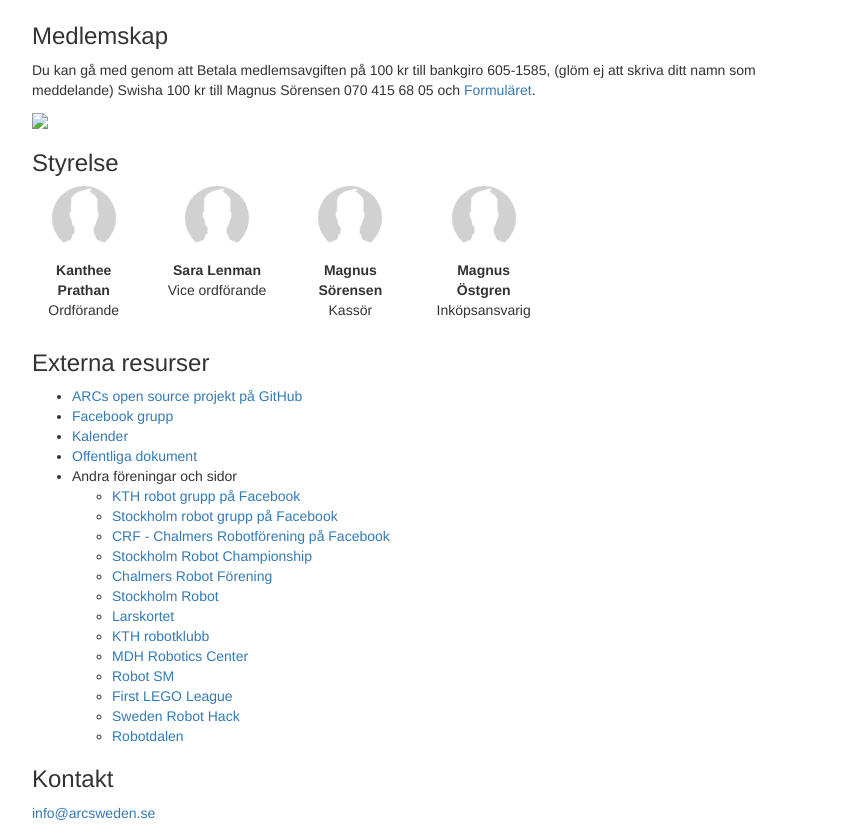
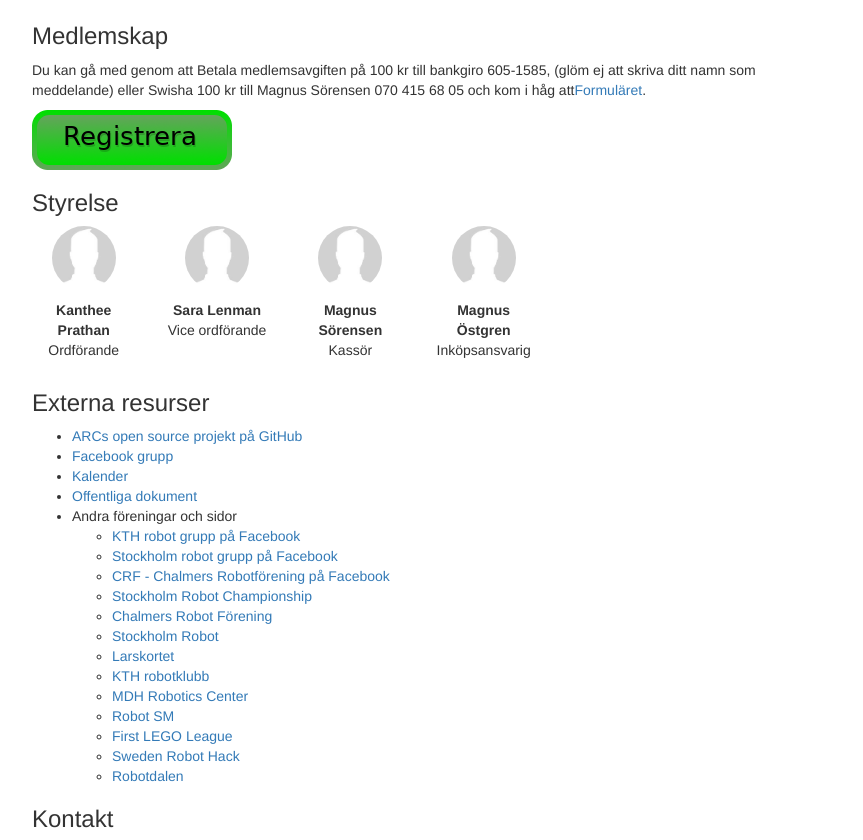
Before and after one commit to ARCsweden/OLD_ARCsweden.github.io, a plain HTML site: page index.html in a window 1280 px wide. Shown: the part 1356-2196 px from the top of the page, without its empty margins (223-1086 px from the left). Drawn offline with Linux system fonts and the light colour scheme.

Commit message:
oops fixed typpos

```diff
--- a/index.html
+++ b/index.html
@@ -41,10 +41,10 @@
           <li>Skicka en e-post med namn, efternamn, personnr, adress och telefon till <a href="mailto:info@arcsweden.se?subject=Medlemsansökan&body=Namn: %0AEfternamn: %0APersonnummer: %0AAdress: %0ATelefon: %0A">info@arcsweden.se</a>.</li>
     </ol>-->
             Betala medlemsavgiften på 100 kr till bankgiro 605-1585, (glöm ej att skriva ditt namn som meddelande)
-            Swisha 100 kr till Magnus Sörensen 070 415 68 05 och <a href="https://docs.google.com/forms/d/e/1FAIpQLSc50Bqkg85Wf4pZwZQ6lfQwO6GdEGXdJAAOK-vs3dWrzOlGyQ/viewform">Formuläret</a>.</li>
+            eller Swisha 100 kr till Magnus Sörensen 070 415 68 05 och kom i håg att<a href="https://docs.google.com/forms/d/e/1FAIpQLSc50Bqkg85Wf4pZwZQ6lfQwO6GdEGXdJAAOK-vs3dWrzOlGyQ/viewform">Formuläret</a>.</li>
 
       </p>
-      <a href="https://docs.google.com/forms/d/e/1FAIpQLSc50Bqkg85Wf4pZwZQ6lfQwO6GdEGXdJAAOK-vs3dWrzOlGyQ/viewform"><img src="imges/reg.png"></a>
+      <a href="https://docs.google.com/forms/d/e/1FAIpQLSc50Bqkg85Wf4pZwZQ6lfQwO6GdEGXdJAAOK-vs3dWrzOlGyQ/viewform"><img src="images/reg.png"></a>
 
 
       <h3>Styrelse</h3>
```
